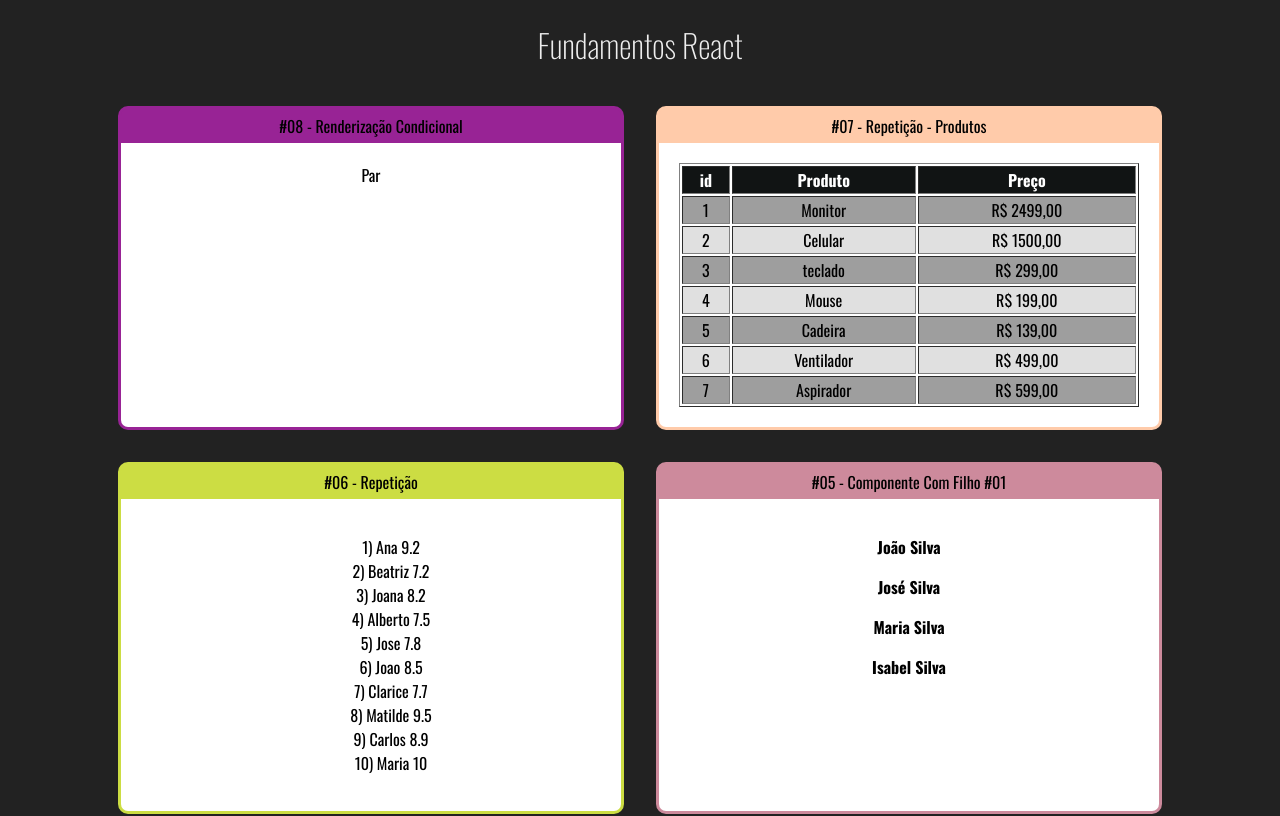
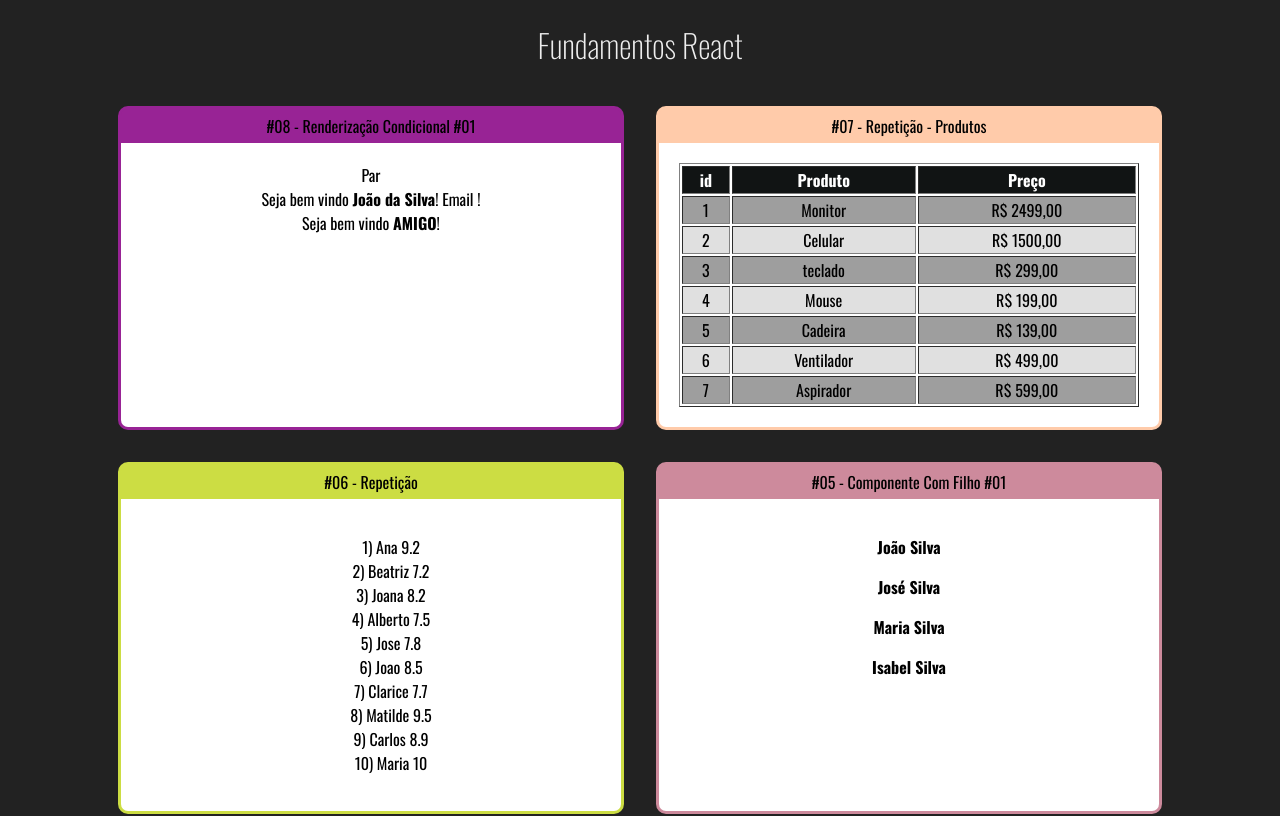
Before and after one commit to plinioaraujo/curso-react-redux, a React (Create React App) app: page / in a window 1280 px wide. Shown: the top 816 px of the page. Built offline with nearby package versions, Linux system fonts and the light colour scheme.

Commit message:
Curso React + redux - Renderização condicional #2

```diff
--- a/src/App.jsx
+++ b/src/App.jsx
@@ -12,6 +12,7 @@ import FamiliaMembro from "./components/basicos/FamiliaMembro";
 import ListaAlunos from "./components/repeticao/ListaAlunos";
 import TabelaProdutos from "./components/repeticao/TabelaProdutos";
 import ParOuImpar from "./components/condicional/ParOuImpar";
+import UsuarioInfo from "./components/condicional/Usuario";
 
 const App = () => {
   return (
@@ -20,9 +21,12 @@ const App = () => {
         <h1>Fundamentos React</h1>
 
         <div className="Cards">
-          <Card titulo="#08 - Renderização Condicional" color="#982395">
+          <Card titulo="#08 - Renderização Condicional #01" color="#982395">
            <ParOuImpar numero={20}/>
+            <UsuarioInfo user={{ nome:'João da Silva' }}/>
+            <UsuarioInfo user={{ email:'joao@email.com' }}/>
           </Card>
+
           <Card titulo="#07 - Repetição - Produtos" color="#ffcbaa">
            <TabelaProdutos />
           </Card>
--- a/src/components/condicional/ParOuImpar.jsx
+++ b/src/components/condicional/ParOuImpar.jsx
@@ -5,6 +5,7 @@ const ParOuImpar  = (props) => {
     return (
         <>
             { isPar ?  <span>Par</span> : <span>Impar</span>}
+
         </>
      );
 }
--- /dev/null
+++ b/src/components/condicional/Se.jsx
@@ -0,0 +1,8 @@
+export default props =>{
+    if(props.test) {
+            return props.children
+        } else {
+            return false
+        }
+
+};
--- /dev/null
+++ b/src/components/condicional/Usuario.jsx
@@ -0,0 +1,24 @@
+import React from 'react';
+import Se from './Se';
+
+
+const Usuario = (props) => {
+
+    const user = props.user || {}
+
+    return (
+        <>
+        <br></br>
+        <Se test={user && user.nome}>
+            Seja bem vindo <strong>{user.nome}</strong>!
+            Email <strong>{user.email}</strong>!
+        </Se>
+        <Se test={!user || !user.nome}>
+            Seja bem vindo <strong>AMIGO</strong>!
+        </Se>
+        </>
+
+     );
+}
+
+export default Usuario;
```
